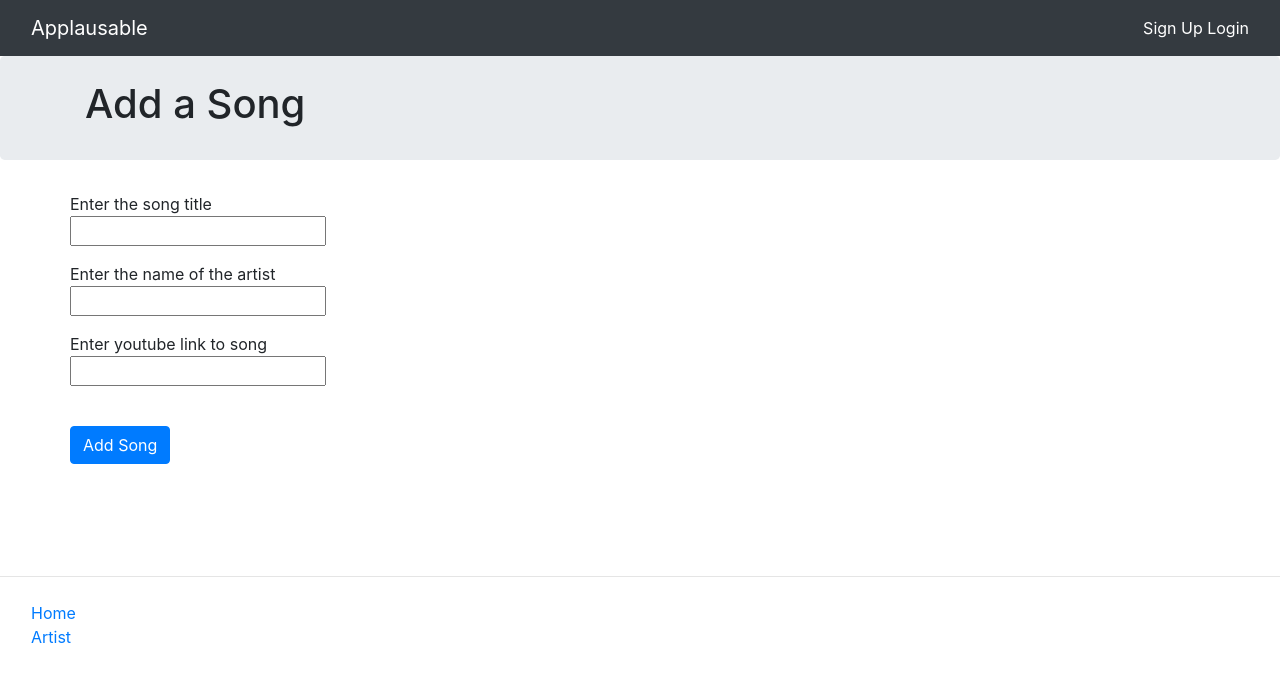
After one commit to amykidd2/Applausable_WAD2_Group_Project, a Django app: a page that uses templates/applausable/add_song.html in a window 1280 px wide. The commit adds this page. Shown: the top 682 px of the page. Run offline with Django 3.2, Linux system fonts and the light colour scheme; data comes from the database, SQL or seed files in the repository; both versions use the stored data as it was after the commit; some libraries are stand-ins or nearby versions.

Commit message:
made add_song and a song page

```diff
--- a/Applausable/urls.py
+++ b/Applausable/urls.py
@@ -27,8 +27,10 @@ urlpatterns = [
     path('home/artist/', views.artist, name='artist'),
     path('home/specificArtist/<slug:artist_name_slug>/', views.show_artist, name='show_artist'),
     path('home/album/<slug:album_name_slug>/', views.show_album, name='show_album'),
+    path('home/song/<slug:song_name_slug>/', views.show_song, name='show_song'),
     path('add_artist/', views.add_artist, name='add_artist'),
     path('artist/<slug:artist_name_slug>/add_album/', views.add_album, name='add_album'),
+    path('album/<slug:album_name_slug>/add_song/', views.add_song, name='add_song'),
     path('home/login/', views.login, name='login'),
     path('home/signup/', views.signup, name='signup'),
     # Made a restricted page just cause rango has one in the book just in case we want to use it
--- a/rango/admin.py
+++ b/rango/admin.py
@@ -8,7 +8,7 @@ class AlbumAdmin(admin.ModelAdmin):
 admin.site.register(Album, AlbumAdmin)
 
 class SongAdmin(admin.ModelAdmin):
-    list_display = ('songID', 'title')
+    list_display = ('songID', 'title', 'slug')
 admin.site.register(Song, SongAdmin)
 
 class ArtistAdmin(admin.ModelAdmin):
--- a/rango/forms.py
+++ b/rango/forms.py
@@ -1,5 +1,5 @@
 from django import forms
-from rango.models import UserProfile, Artist, Album
+from rango.models import UserProfile, Artist, Album, Song
 from django.contrib.auth.models import User
 
 class ArtistForm(forms.ModelForm):
@@ -33,6 +33,27 @@ class AlbumForm(forms.ModelForm):
 #fields = ('title', 'url', 'views')
 
 
+class SongForm(forms.ModelForm):
+    #songID = forms.IntegerField(widget=forms.HiddenInput(), initial=0000)
+    title = forms.CharField(max_length=128, help_text='Enter the song title')
+    slug = forms.CharField(widget=forms.HiddenInput(), required=False)
+    artistName = forms.CharField(max_length=128, help_text = 'Enter the name of the artist')
+    overallScore = forms.IntegerField(widget=forms.HiddenInput(), initial=0000)
+    linkToSong = forms.URLField(help_text='Enter youtube link to song')
+    class Meta:
+        # Provide an association between the ModelForm and a model
+        model = Song
+
+# What fields do we want to include in our form?
+# This way we don't need every field in the model present.
+# Some fields may allow NULL values; we may not want to include them.
+# Here, we are hiding the foreign key.
+# we can either exclude the category field from the form,
+        exclude = ('artistID', 'albumID', 'songID')
+# or specify the fields to include (don't include the category field).
+#fields = ('title', 'url', 'views')
+
+
 
 
 class UserForm(forms.ModelForm):
--- a/rango/models.py
+++ b/rango/models.py
@@ -40,6 +40,11 @@ class Song(models.Model):
     artistID = models.ForeignKey(Artist, on_delete=models.CASCADE)
     overallScore = models.IntegerField(default=0)
     linkToSong = models.URLField()
+    slug = models.SlugField(unique=True, default=uuid.uuid1)
+
+    def save(self, *args, **kwargs):
+        self.slug = slugify(self.title + self.albumID.albumName)
+        super(Song, self).save(*args, **kwargs)
     #should we have a track number? Like the number on the album?
 
     def str(self):
--- a/rango/views.py
+++ b/rango/views.py
@@ -1,6 +1,6 @@
 from django.shortcuts import render
 from django.http import HttpResponse
-from rango.forms import UserForm, UserProfileForm, ArtistForm, AlbumForm
+from rango.forms import UserForm, UserProfileForm, ArtistForm, AlbumForm, SongForm
 from django.shortcuts import redirect
 from django.urls import reverse
 from django.contrib.auth import authenticate, login, logout
@@ -57,6 +57,23 @@ def show_album(request, album_name_slug):
 
     return render(request, 'applausable/album.html', context=context_dict)
 
+
+def show_song(request, song_name_slug):
+    context_dict = {}
+
+    try:
+        song = Song.objects.get(slug= song_name_slug)
+        album = song.albumID
+
+        context_dict['album'] = album
+        context_dict['song'] = song
+
+    except Category.DoesNotExist:
+        context_dict['album'] = None
+        context_dict['song'] = None
+
+    return render(request, 'applausable/song.html', context=context_dict)
+
 def add_artist(request):
     form = ArtistForm()
 
@@ -100,6 +117,36 @@ def add_album(request, artist_name_slug):
             print(form.errors)
     context_dict = {'form': form, 'artist': artist}
     return render(request, 'applausable/add_album.html', context=context_dict)
+
+def add_song(request, album_name_slug):
+    try:
+        album = Album.objects.get(slug=album_name_slug)
+        mostRecentSong = Song.objects.order_by('-songID')[:1]
+        previousSong = Song.objects.get(songID=mostRecentSong)
+    except Album.DoesNotExist:
+        album = None
+        # You cannot add a page to a Category that does not exist...
+    if album is None:
+        return redirect('/home/')
+
+    form = SongForm()
+
+    if request.method == 'POST':
+        form = SongForm(request.POST)
+        if form.is_valid():
+            if album:
+                song = form.save(commit=False)
+                song.songID = previousSong.songID + 1
+                song.artistID = album.artistID
+                song.albumID = album
+                song.save()
+                return redirect(reverse('show_album',
+                kwargs={'album_name_slug':
+                album_name_slug}))
+        else:
+            print(form.errors)
+    context_dict = {'form': form, 'album': album}
+    return render(request, 'applausable/add_song.html', context=context_dict)
 
 
 def signup(request):
--- /dev/null
+++ b/templates/applausable/add_song.html
@@ -0,0 +1,36 @@
+{% extends 'applausable/base.html' %}
+{% load staticfiles %}
+
+{% block title_block %}
+ Add a Album
+{% endblock %}
+
+{% block body_block %}
+<div class="jumbotron p-4">
+    <div class="container">
+        <h1 class="jumbotron-heading">Add a Song</h1>
+    </div>
+</div>
+
+<div class="container">
+    <div class="row">
+        <form role="form" id="song_form" method="post" action="{% url 'add_song' album.slug  %}">
+            {% csrf_token %}
+            {% for hidden in form.hidden_fields %}
+            {{ hidden }}
+            {% endfor %}
+            {% for field in form.visible_fields %}
+            {{ field.errors }}
+            {{ field.help_text }}<br />
+            {{ field }}<br />
+            <div class="p-2"></div>
+            {% endfor %}
+            <br />
+            <button class="btn btn-primary" type="submit" name="submit">
+                Add Song
+            </button>
+            <div class="p-5"></div>
+        </form>
+    </div>
+</div>
+{% endblock %}
--- a/templates/applausable/album.html
+++ b/templates/applausable/album.html
@@ -15,7 +15,8 @@
         {% for song in songs %}
         {% ifequal album.albumName song.albumID.albumName %}
 
-        <li>{{ song.title }}</li>
+
+        <li><a href="{% url 'show_song' song.slug %}">{{ song.title }}</a></li>
         {% endifequal %}
         {% endfor %}
 
@@ -24,7 +25,10 @@
     <strong>This album has no songs.</strong>
     {% endif %}
 </div>
+<a href="{% url 'add_song' album.slug %}">Add Song</a>
 {% else %}
+
+<br />
 <h1>No album found</h1>
 {% endif %}
 {% endblock %}
```
Also changed, not shown: populate_script.py (+1 -9 lines), templates/applausable/song.html (added, +17 -0 lines), db.sqlite3, rango/migrations/0004_song_slug.py (added).
